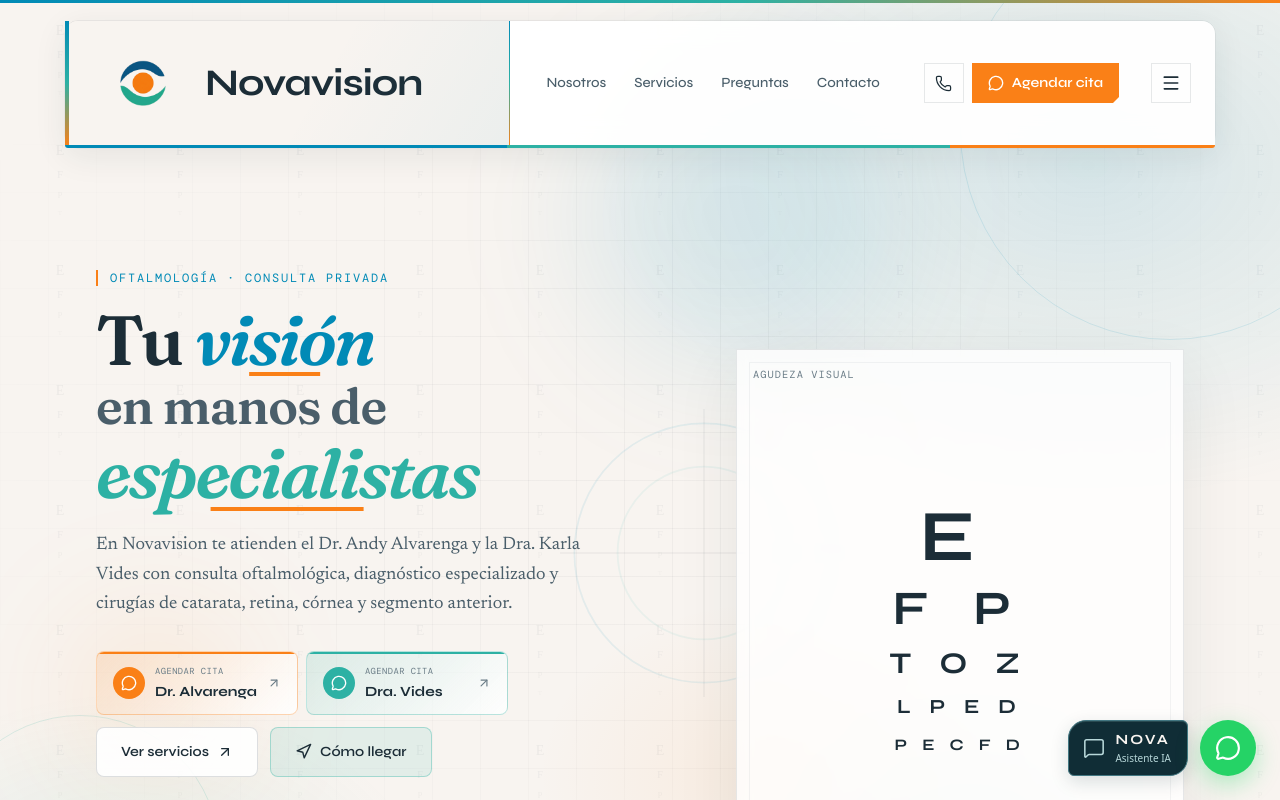
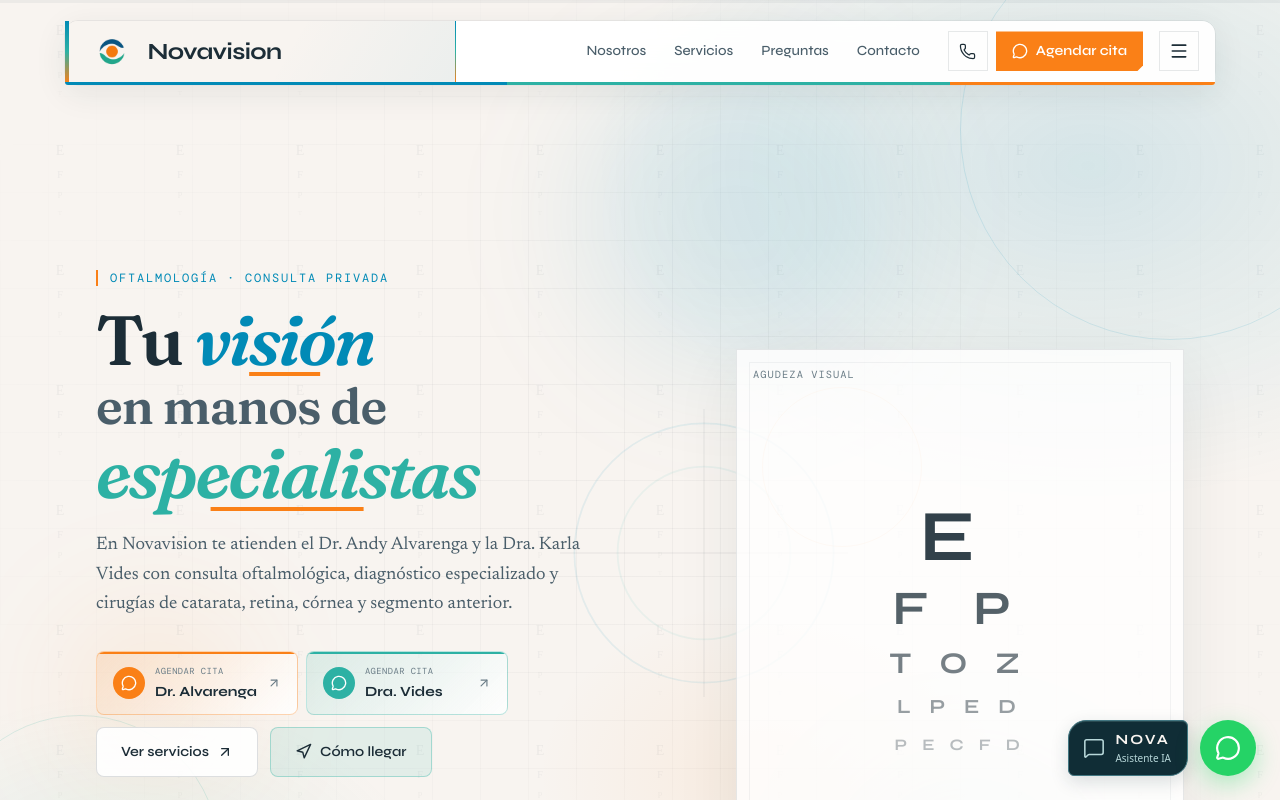
Before and after one commit to leofdr7/novavision, a React (Vite) app: page / in a window 1280 px wide. Shown: the top 800 px of the page. Built offline with nearby package versions, Linux system fonts and the light colour scheme.

Commit message:
fast load

```diff
--- a/src/components/About.tsx
+++ b/src/components/About.tsx
@@ -73,6 +73,7 @@
                       alt={`Retrato de ${doc.nombre}`}
                       className="h-full w-full object-cover object-top transition-transform duration-700 group-hover:scale-[1.015]"
                       loading="lazy"
+                      decoding="async"
                     />
                     <div
                       className="pointer-events-none absolute inset-x-0 bottom-0 h-24 bg-gradient-to-t from-ink/25 to-transparent"
--- a/src/components/Hero.tsx
+++ b/src/components/Hero.tsx
@@ -1,82 +1,42 @@
 import { ArrowUpRight, MessageCircle, Navigation } from "lucide-react";
-import {
-  motion,
-  useReducedMotion,
-  useScroll,
-  useTransform,
-} from "framer-motion";
 import { clinic, wazeUrl } from "../data/clinic";
 import { handleWhatsAppClick, whatsAppDoctorLabel } from "../lib/gtag";
 import { Reveal } from "./ui/Reveal";
 
 function HeroBackground() {
-  const reduce = useReducedMotion();
-  const { scrollY } = useScroll();
-  const gridPosition = useTransform(scrollY, [0, 900], ["0px 0px", "0px 64px"]);
-  const ringOneY = useTransform(scrollY, [0, 900], [0, 105]);
-  const ringTwoY = useTransform(scrollY, [0, 900], [0, -70]);
-  const ringThreeY = useTransform(scrollY, [0, 900], [0, 145]);
-  const blueY = useTransform(scrollY, [0, 900], [0, 85]);
-  const tealY = useTransform(scrollY, [0, 900], [0, -55]);
-  const orangeY = useTransform(scrollY, [0, 900], [0, 65]);
-  const crosshairTop = useTransform(scrollY, [0, 900], ["50%", "62%"]);
-
   return (
     <div className="pointer-events-none absolute inset-0 overflow-hidden" aria-hidden>
       <div className="hero-bg-gradient" />
       <div className="absolute inset-0">
-        <motion.div
-          className="hero-bg-grid"
-          style={reduce ? undefined : { backgroundPosition: gridPosition }}
-        />
-        <motion.div
-          className="hero-bg-ring hero-bg-ring--1"
-          style={reduce ? undefined : { y: ringOneY }}
-        />
+        <div className="hero-bg-grid" />
+        <div className="hero-bg-ring hero-bg-ring--1" />
       </div>
 
       <div className="absolute inset-0">
-        <motion.div
-          className="hero-bg-ring hero-bg-ring--2"
-          style={reduce ? undefined : { y: ringTwoY }}
-        />
-        <motion.div
-          className="hero-bg-blob hero-bg-blob--blue"
-          style={reduce ? undefined : { y: blueY }}
-        />
-        <motion.div
-          className="hero-bg-blob hero-bg-blob--teal"
-          style={reduce ? undefined : { y: tealY }}
-        />
-        <motion.div
-          className="hero-bg-blob hero-bg-blob--orange"
-          style={reduce ? undefined : { y: orangeY }}
-        />
+        <div className="hero-bg-ring hero-bg-ring--2" />
+        <div className="hero-bg-blob hero-bg-blob--blue" />
+        <div className="hero-bg-blob hero-bg-blob--teal" />
+        <div className="hero-bg-blob hero-bg-blob--orange" />
       </div>
 
       <div className="absolute inset-0">
-        <motion.div
-          className="hero-bg-ring hero-bg-ring--3"
-          style={reduce ? undefined : { y: ringThreeY }}
-        />
-        <motion.svg
+        <div className="hero-bg-ring hero-bg-ring--3" />
+        <svg
           className="hero-bg-crosshair"
           viewBox="0 0 200 200"
           fill="none"
-          style={reduce ? undefined : { top: crosshairTop }}
         >
           <circle cx="100" cy="100" r="72" stroke="#018AB6" strokeOpacity="0.12" strokeWidth="1" />
           <circle cx="100" cy="100" r="48" stroke="#2DB1A4" strokeOpacity="0.1" strokeWidth="1" />
           <line x1="100" y1="20" x2="100" y2="180" stroke="#1C2D37" strokeOpacity="0.06" />
           <line x1="20" y1="100" x2="180" y2="100" stroke="#1C2D37" strokeOpacity="0.06" />
-        </motion.svg>
+        </svg>
       </div>
     </div>
   );
 }
 
 function EyeChartVisual() {
-  const reduce = useReducedMotion();
   const rows = [
     { letter: "E", size: "text-6xl md:text-7xl", opacity: "opacity-90" },
     { letter: "F P", size: "text-4xl md:text-5xl", opacity: "opacity-75" },
@@ -86,8 +46,8 @@
   ];
 
   return (
-    <motion.div
-      className="relative flex aspect-[5/4] w-full max-w-sm flex-col items-center justify-center border border-ink/10 bg-white/80 p-5 shadow-[0_20px_60px_rgba(28,45,55,0.08)] backdrop-blur-sm sm:aspect-[4/5] sm:max-w-xs sm:p-8 md:max-w-md md:p-10"
+    <div
+      className="relative flex aspect-[5/4] w-full max-w-sm flex-col items-center justify-center border border-ink/10 bg-white/80 p-5 shadow-[0_20px_60px_rgba(28,45,55,0.08)] sm:aspect-[4/5] sm:max-w-xs sm:p-8 md:max-w-md md:p-10"
     >
       <div className="absolute inset-3 border border-ink/5" aria-hidden />
       <p className="absolute left-4 top-4 font-mono text-[0.65rem] uppercase tracking-widest text-muted">
@@ -95,16 +55,13 @@
       </p>
 
       <div className="flex flex-col items-center gap-3 font-display font-bold text-ink">
-        {rows.map((row, i) => (
-          <motion.p
+        {rows.map((row) => (
+          <p
             key={row.letter}
             className={`${row.size} ${row.opacity} tracking-[0.35em]`}
-            initial={reduce ? false : { opacity: 0, y: 8 }}
-            animate={{ opacity: 1, y: 0 }}
-            transition={{ delay: 0.15 + i * 0.08, duration: 0.5 }}
           >
             {row.letter}
-          </motion.p>
+          </p>
         ))}
       </div>
 
@@ -114,7 +71,7 @@
           Visión clara
         </p>
       </div>
-    </motion.div>
+    </div>
   );
 }
 
@@ -136,7 +93,7 @@
       <HeroBackground />
 
       <div className="relative z-[1] mx-auto grid max-w-6xl gap-10 px-5 py-10 sm:py-14 md:grid-cols-[1.1fr_0.9fr] md:items-center md:gap-16 md:px-8 md:py-24 lg:py-28">
-        <Reveal>
+        <Reveal immediate>
           <p className="mb-5 inline-block border-l-2 border-orange pl-3 font-mono text-xs uppercase tracking-[0.15em] text-blue">
             Oftalmología · Consulta privada
           </p>
--- a/src/components/ScrollProgress.tsx
+++ b/src/components/ScrollProgress.tsx
@@ -1,25 +1,34 @@
-import { motion, useReducedMotion, useScroll, useSpring } from "framer-motion";
+import { useEffect, useRef } from "react";
 
 export function ScrollProgress() {
-  const reduce = useReducedMotion();
-  const { scrollYProgress } = useScroll();
-  const scaleX = useSpring(scrollYProgress, {
-    stiffness: 120,
-    damping: 24,
-    mass: 0.2,
-  });
+  const bar = useRef<HTMLDivElement>(null);
+  useEffect(() => {
+    const media = window.matchMedia("(prefers-reduced-motion: reduce)");
+    let frame = 0;
+    const update = () => {
+      frame = 0;
+      if (!bar.current || media.matches || document.body.style.position === "fixed") return;
+      const distance = document.documentElement.scrollHeight - window.innerHeight;
+      const progress = distance > 0 ? Math.max(0, Math.min(1, window.scrollY / distance)) : 0;
+      bar.current.style.transform = `scaleX(${progress})`;
+    };
+    const schedule = () => { if (!frame && !media.matches) frame = requestAnimationFrame(update); };
+    const observer = new ResizeObserver(schedule);
+    observer.observe(document.body);
+    window.addEventListener("scroll", schedule, { passive: true });
+    window.addEventListener("resize", schedule);
+    media.addEventListener("change", schedule);
+    schedule();
+    return () => {
+      cancelAnimationFrame(frame);
+      observer.disconnect();
+      window.removeEventListener("scroll", schedule);
+      window.removeEventListener("resize", schedule);
+      media.removeEventListener("change", schedule);
+    };
+  }, []);
 
-  if (reduce) return null;
-
-  return (
-    <div
-      className="pointer-events-none fixed inset-x-0 top-0 z-[70] h-[3px] bg-ink/5"
-      aria-hidden
-    >
-      <motion.div
-        className="h-full origin-left bg-[linear-gradient(90deg,#018AB6_0%,#2DB1A4_58%,#FA8017_100%)]"
-        style={{ scaleX }}
-      />
-    </div>
-  );
+  return <div className="nv-scroll-progress pointer-events-none fixed inset-x-0 top-0 z-[70] h-[3px] bg-ink/5" aria-hidden="true">
+    <div ref={bar} className="h-full origin-left bg-[linear-gradient(90deg,#018AB6_0%,#2DB1A4_58%,#FA8017_100%)]" style={{ transform: "scaleX(0)" }} />
+  </div>;
 }
--- a/src/components/ui/Reveal.tsx
+++ b/src/components/ui/Reveal.tsx
@@ -1,30 +1,56 @@
-import { motion, useReducedMotion } from "framer-motion";
-import type { ReactNode } from "react";
+import { useLayoutEffect, useRef, type CSSProperties, type ReactNode } from "react";
+
+let observer: IntersectionObserver | undefined;
+const targets = new Set<Element>();
+
+function observe(element: HTMLElement) {
+  observer ??= new IntersectionObserver(entries => {
+    for (const entry of entries) {
+      if (!entry.isIntersecting) continue;
+      entry.target.setAttribute("data-reveal", "visible");
+      observer?.unobserve(entry.target);
+      targets.delete(entry.target);
+    }
+    if (!targets.size) { observer?.disconnect(); observer = undefined; }
+  }, { rootMargin: "120px 0px", threshold: 0 });
+  targets.add(element);
+  observer.observe(element);
+  return () => {
+    observer?.unobserve(element);
+    targets.delete(element);
+    if (!targets.size) { observer?.disconnect(); observer = undefined; }
+  };
+}
 
 type RevealProps = {
   children: ReactNode;
   className?: string;
   delay?: number;
+  immediate?: boolean;
 };
 
-export function Reveal({ children, className = "", delay = 0 }: RevealProps) {
-  const reduce = useReducedMotion();
+export function Reveal({ children, className = "", delay = 0, immediate = false }: RevealProps) {
+  const ref = useRef<HTMLDivElement>(null);
+  useLayoutEffect(() => {
+    const element = ref.current;
+    if (!element || immediate || typeof IntersectionObserver === "undefined") return;
+    const reduce = window.matchMedia("(prefers-reduced-motion: reduce)");
+    // Content already on screen (including deep links) must never wait for an entrance.
+    const bounds = element.getBoundingClientRect();
+    const destination = document.getElementById(window.location.hash.slice(1));
+    if (reduce.matches || destination?.contains(element) || (bounds.top < window.innerHeight && bounds.bottom >= 0)) return;
+    element.dataset.reveal = "pending";
+    const stop = observe(element);
+    const show = () => {
+      if (reduce.matches) { element.dataset.reveal = "visible"; stop(); }
+    };
+    reduce.addEventListener("change", show);
+    return () => { stop(); reduce.removeEventListener("change", show); delete element.dataset.reveal; };
+  }, [immediate]);
 
-  if (reduce) {
-    return <div className={className}>{children}</div>;
-  }
-
-  return (
-    <motion.div
-      className={className}
-      initial={{ opacity: 0, y: 24 }}
-      whileInView={{ opacity: 1, y: 0 }}
-      viewport={{ once: true, margin: "-60px" }}
-      transition={{ duration: 0.55, delay, ease: [0.22, 1, 0.36, 1] }}
-    >
-      {children}
-    </motion.div>
-  );
+  return <div ref={ref} className={`nv-reveal ${className}`} style={{ "--reveal-delay": `${Math.min(Math.max(delay, 0), 0.08)}s` } as CSSProperties}>
+    {children}
+  </div>;
 }
 
 export function SectionLabel({ children }: { children: ReactNode }) {
--- a/src/index.css
+++ b/src/index.css
@@ -247,13 +247,11 @@
   border-radius: 14px;
   border: 1px solid rgba(28, 45, 55, 0.08);
   transition:
-    max-width 0.55s cubic-bezier(0.22, 1, 0.36, 1),
     border-radius 0.4s ease,
     box-shadow 0.4s ease;
 }
 
 .header-bar--scrolled {
-  max-width: 62rem;
   border-radius: 12px;
   background: rgba(248, 244, 240, 0.92);
 }
@@ -264,7 +262,6 @@
 
 .header-layout {
   grid-template-columns: minmax(0, 1fr) auto;
-  transition: grid-template-columns 0.55s cubic-bezier(0.22, 1, 0.36, 1);
 }
 
 .header-logo-panel {
@@ -277,34 +274,24 @@
   padding: 0.5rem 0.85rem;
   border-left: 4px solid transparent;
   border-image: linear-gradient(180deg, #018ab6, #2db1a4, #fa8017) 1;
-  transition:
-    min-height 0.55s cubic-bezier(0.22, 1, 0.36, 1),
-    height 0.55s cubic-bezier(0.22, 1, 0.36, 1),
-    padding 0.55s cubic-bezier(0.22, 1, 0.36, 1),
-    opacity 0.35s ease;
+  transition: opacity 0.25s ease;
 }
 
 .header-logo-image {
   width: 3rem;
   height: 3rem;
-  transition: width 0.55s cubic-bezier(0.22, 1, 0.36, 1),
-    height 0.55s cubic-bezier(0.22, 1, 0.36, 1),
-    transform 0.3s ease;
+  transition: transform 0.2s ease;
 }
 
 .header-brand-name {
   font-size: 1.35rem;
-  transition: font-size 0.55s cubic-bezier(0.22, 1, 0.36, 1);
 }
 
 .header-navigation {
   gap: 0.5rem;
   padding: 0.5rem 0.65rem;
   border-radius: 0 13px 0 0;
-  transition:
-    gap 0.55s cubic-bezier(0.22, 1, 0.36, 1),
-    padding 0.55s cubic-bezier(0.22, 1, 0.36, 1),
-    background 0.35s ease;
+  transition: background 0.25s ease;
 }
 
 .header-logo-panel::after {
@@ -354,7 +341,6 @@
 .header-cta {
   clip-path: polygon(0 0, 100% 0, 100% calc(100% - 6px), calc(100% - 6px) 100%, 0 100%);
   transition:
-    padding 0.55s cubic-bezier(0.22, 1, 0.36, 1),
     background 0.25s ease,
     box-shadow 0.25s ease;
 }
@@ -407,85 +393,34 @@
   transition-delay: 0s;
 }
 
+/* Keep navigation geometry stable; scrolling only changes its surface and position. */
 @media (min-width: 768px) {
-  .header-mobile {
-    right: 1.5rem;
-    left: 1.5rem;
-  }
-
-  .header-layout {
-    grid-template-columns: minmax(300px, 46%) auto;
-  }
-
-  .header-logo-panel {
-    min-height: 5.5rem;
-    justify-content: flex-start;
-    gap: 1.25rem;
-    padding: 1.25rem 2rem;
-  }
-
-  .header-logo-image {
-    width: 5.25rem;
-    height: 5.25rem;
-  }
-
-  .header-brand-name {
-    font-size: 2.35rem;
-  }
-
-  .header-navigation {
-    gap: 2rem;
-    padding-inline: 1.5rem;
-    padding-block: 0;
-  }
-
-  .header-shell--scrolled .header-layout {
-    grid-template-columns: minmax(250px, 34%) auto;
-  }
-
-  .header-shell--scrolled .header-logo-panel {
-    min-height: 3.75rem;
-    gap: 0.75rem;
-    padding: 0.45rem 1.25rem;
-  }
-
-  .header-shell--scrolled .header-logo-image {
-    width: 2.9rem;
-    height: 2.9rem;
-  }
-
-  .header-shell--scrolled .header-brand-name {
-    font-size: 1.45rem;
-  }
-
-  .header-shell--scrolled .header-navigation {
-    gap: 1rem;
-    padding-inline: 1rem;
-  }
-
-  .header-shell--scrolled .header-cta {
-    padding: 0.55rem 0.85rem;
-  }
+  .header-mobile { right: 1.5rem; left: 1.5rem; }
+  .header-layout { grid-template-columns: minmax(250px, 34%) auto; }
+  .header-logo-panel { min-height: 3.75rem; gap: .75rem; padding: .45rem 1.25rem; }
+  .header-logo-image { width: 2.9rem; height: 2.9rem; }
+  .header-brand-name { font-size: 1.45rem; }
+  .header-navigation { gap: 1rem; padding: 0 1rem; }
 }
 
 @media (max-width: 767px) {
-  .header-shell--scrolled .header-logo-panel {
+  .header-logo-panel {
     min-height: 3.25rem;
     gap: 0.5rem;
     padding: 0.35rem 0.7rem;
     opacity: 1;
   }
 
-  .header-shell--scrolled .header-navigation {
+  .header-navigation {
     padding-block: 0.35rem;
   }
 
-  .header-shell--scrolled .header-logo-image {
+  .header-logo-image {
     width: 2.35rem;
     height: 2.35rem;
   }
 
-  .header-shell--scrolled .header-brand-name {
+  .header-brand-name {
     font-size: 1.05rem;
   }
 
@@ -524,3 +459,27 @@
     will-change: auto;
   }
 }
+
+/* Entradas breves; el contenido inicial nunca queda oculto por una animación. */
+.nv-reveal {
+  opacity: 1;
+  transform: none;
+}
+.nv-reveal[data-reveal] {
+  transition: opacity 360ms ease-out, transform 420ms cubic-bezier(.22, 1, .36, 1);
+  transition-delay: var(--reveal-delay, 0s);
+}
+.nv-reveal[data-reveal="pending"] {
+  opacity: 0;
+  transform: translateY(12px);
+}
+.nv-reveal:focus-within { opacity: 1; transform: none; transition: none; }
+@media (max-width: 767px) {
+  .nv-reveal[data-reveal] { transition-duration: 240ms, 300ms; transition-delay: 0s; }
+  .hero-bg-blob { display: none; }
+}
+@media (prefers-reduced-motion: reduce) {
+  .nv-reveal[data-reveal] { opacity: 1; transform: none; transition: none; }
+  .nv-scroll-progress { display: none; }
+  [class*="animate-accordion-"] { animation: none; }
+}
```
Also changed, not shown: src/App.tsx (+7 -0 lines), 1 other file (tests, documents, lock files or other folders).
